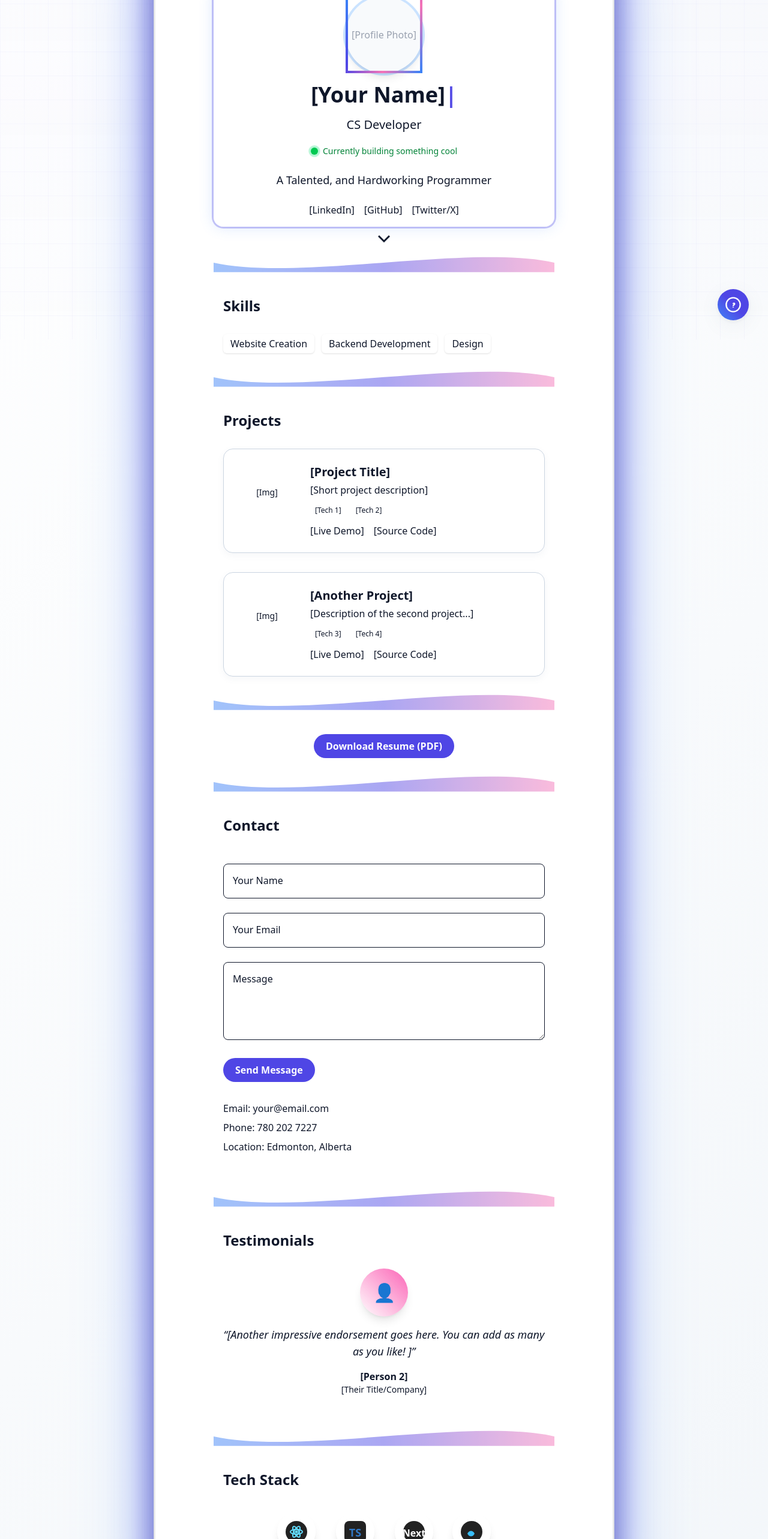
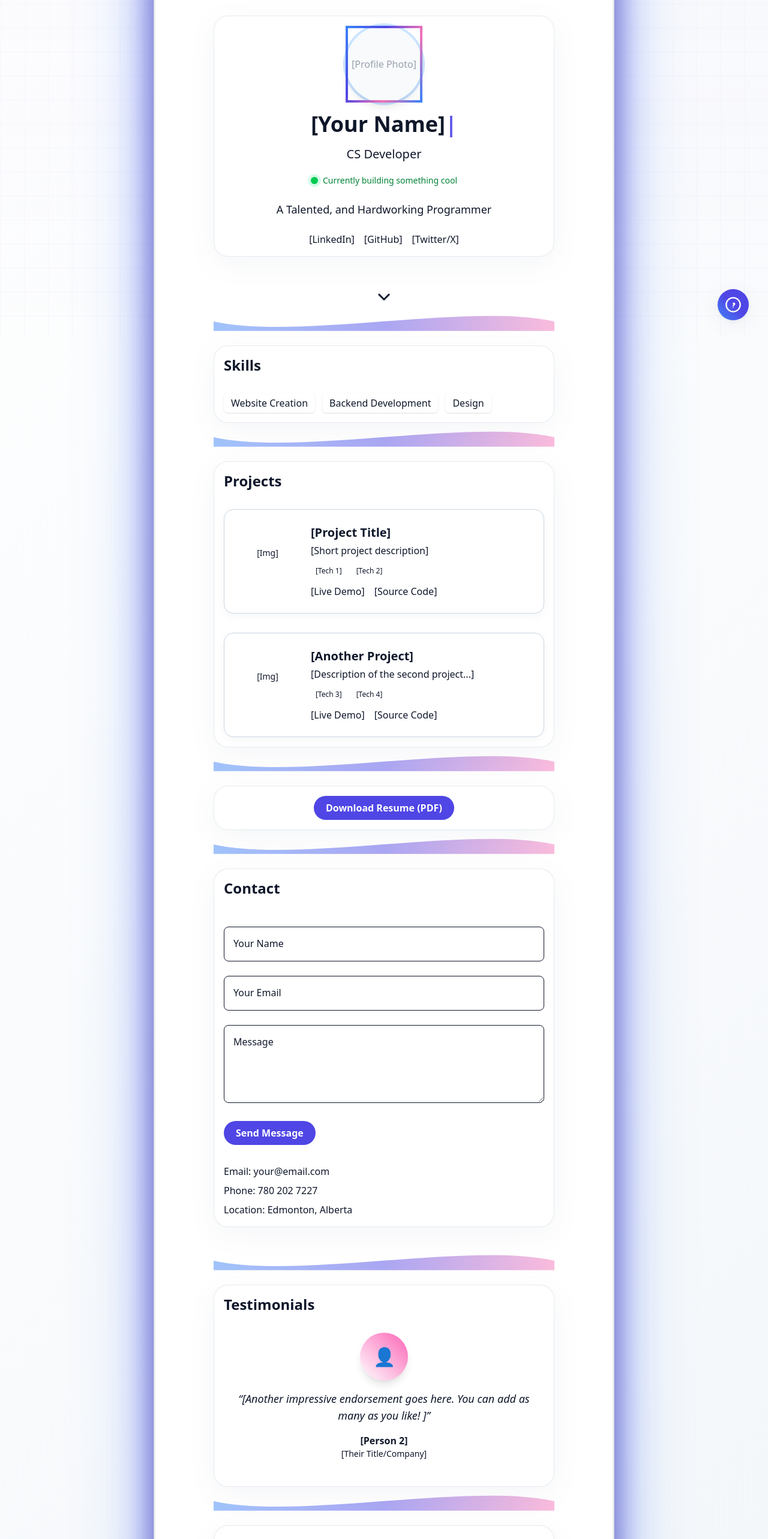
Before and after one commit to AlexanderKeet/pwebsite, a Next.js app: page / in a window 1280 px wide. Shown: the part 234-2800 px from the top of the page at 60% size. Built offline with nearby package versions, Linux system fonts and the light colour scheme.

Commit message:
all in one line

```diff
--- a/src/app/page.tsx
+++ b/src/app/page.tsx
@@ -67,7 +67,7 @@ export default function Home() {
       {/* Remove redundant background/text colors, rely on body styles */}
       <div className="min-h-screen p-8 sm:p-12 flex flex-col items-center font-sans">
         {/* Profile Section */}
-        <section className={`w-full max-w-2xl flex flex-col items-center gap-4 mt-8 mb-8 p-4 rounded-lg transition-all duration-300 ${activeSection==="about"?" active-section":""}`} id="about">
+        <section className="w-full max-w-2xl flex flex-col items-center gap-4 mt-8 mb-8 p-4 rounded-lg glass-content" id="about">
           <div className="w-32 h-32 rounded-full profile-photo-bg flex items-center justify-center overflow-hidden shadow-lg ring-4 ring-blue-400/30 dark:ring-blue-700/30 animated-gradient-border">
             {/* <Image src="/your-photo.jpg" alt="Your Name" width={128} height={128} /> */}
             <span className="text-gray-400">[Profile Photo]</span>
@@ -93,7 +93,7 @@ export default function Home() {
         <WaveDivider />
 
         {/* Skills Section */}
-        <section className={`w-full max-w-2xl mt-12 p-4 rounded-lg transition-all duration-300 ${activeSection==="skills"?" active-section":""}`} id="skills">
+        <section className="w-full max-w-2xl mt-12 p-4 rounded-lg glass-content" id="skills">
           <h3 className="section-heading text-2xl font-semibold mb-6">Skills</h3>
           <ul className="flex flex-wrap gap-3">
             <li className="bg-secondary text-secondary-foreground px-3 py-1 rounded-md shadow-sm">Website Creation</li>
@@ -107,7 +107,7 @@ export default function Home() {
         <WaveDivider />
 
         {/* Projects Section */}
-        <section className={`w-full max-w-2xl mt-12 p-4 rounded-lg transition-all duration-300 ${activeSection==="projects"?" active-section":""}`} id="projects">
+        <section className="w-full max-w-2xl mt-12 p-4 rounded-lg glass-content" id="projects">
           <h3 className="section-heading text-2xl font-semibold mb-6">Projects</h3>
           <div className="flex flex-col gap-8">
             <div className="project-card p-6 flex flex-col sm:flex-row gap-6">
@@ -151,7 +151,7 @@ export default function Home() {
         <WaveDivider />
 
         {/* Resume Section */}
-        <section className={`w-full max-w-2xl mt-12 flex flex-col items-center p-4 rounded-lg transition-all duration-300 ${activeSection==="resume"?" active-section":""}`} id="resume">
+        <section className="w-full max-w-2xl mt-12 flex flex-col items-center p-4 rounded-lg glass-content" id="resume">
           <SpotlightButton href="#" className="primary-button shimmer-btn">Download Resume (PDF)</SpotlightButton>
         </section>
 
@@ -159,7 +159,7 @@ export default function Home() {
         <WaveDivider />
 
         {/* Contact Section */}
-        <section className={`w-full max-w-2xl mt-12 mb-8 p-4 rounded-lg transition-all duration-300 ${activeSection==="contact"?" active-section":""}`} id="contact">
+        <section className="w-full max-w-2xl mt-12 mb-8 p-4 rounded-lg glass-content" id="contact">
           <h3 className="section-heading text-2xl font-semibold mb-6">Contact</h3>
           <ContactForm />
           <ul className="text-base mt-8 space-y-2 text-muted-foreground">
@@ -173,7 +173,7 @@ export default function Home() {
         <WaveDivider />
 
         {/* Testimonials Section */}
-        <section className={`w-full max-w-2xl mt-12 p-4 rounded-lg transition-all duration-300 ${activeSection==="testimonials"?" active-section":""}`} id="testimonials">
+        <section className="w-full max-w-2xl mt-12 p-4 rounded-lg glass-content" id="testimonials">
           <h3 className="section-heading text-2xl font-semibold mb-6 text-center">Testimonials</h3>
           <TestimonialsCarousel />
         </section>
@@ -182,7 +182,7 @@ export default function Home() {
         <WaveDivider />
 
         {/* Dynamic Tech Stack Section */}
-        <section className={`w-full max-w-2xl mt-12 p-4 rounded-lg transition-all duration-300 ${activeSection==="tech-stack"?" active-section":""}`} id="tech-stack">
+        <section className="w-full max-w-2xl mt-12 p-4 rounded-lg glass-content" id="tech-stack">
           <h3 className="section-heading text-2xl font-semibold mb-8 text-center">Tech Stack</h3>
           <div className="flex flex-wrap justify-center gap-8">
             {/* Pass colors directly, TechIcon handles hover effect */}
@@ -198,7 +198,7 @@ export default function Home() {
         <WaveDivider />
 
         {/* Timeline Section */}
-        <section className={`w-full max-w-2xl mt-12 p-4 rounded-lg transition-all duration-300 ${activeSection==="timeline"?" active-section":""}`} id="timeline">
+        <section className="w-full max-w-2xl mt-12 p-4 rounded-lg glass-content" id="timeline">
           <h3 className="section-heading text-2xl font-semibold mb-8 text-center">Timeline</h3>
           <Timeline />
         </section>
```
